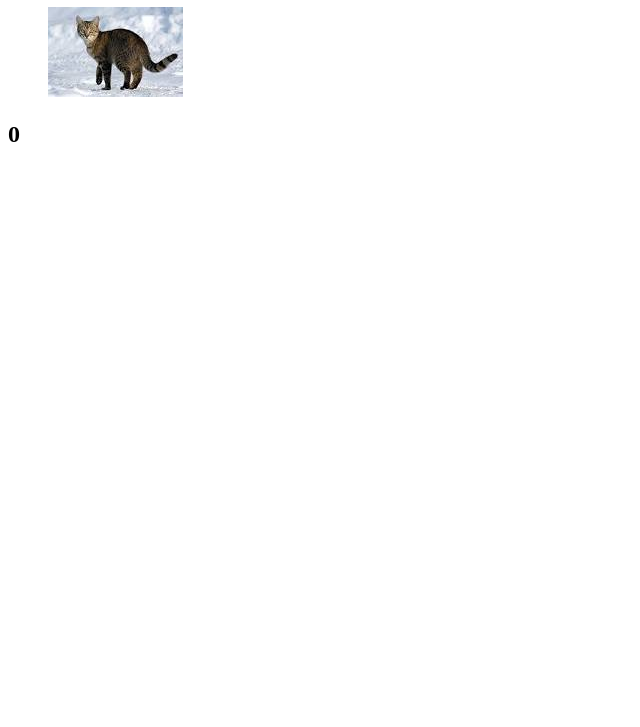
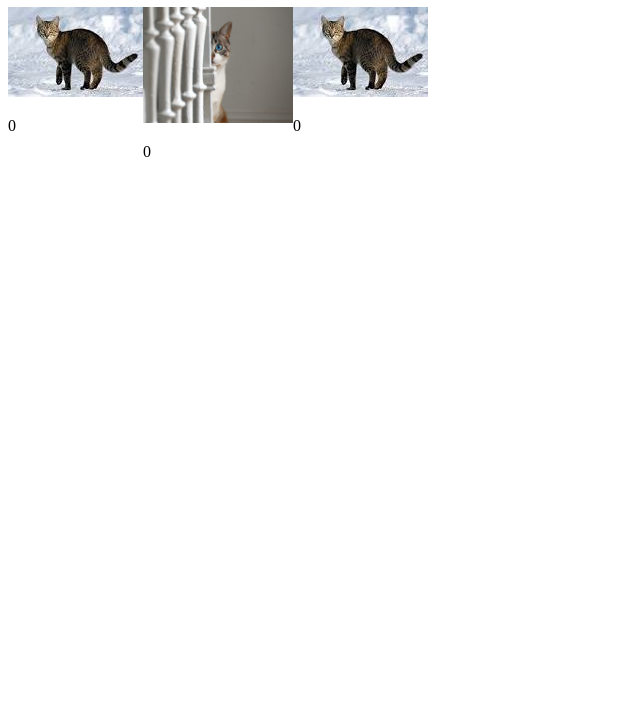
Before and after one commit to giannicuccu/clickCatApp, a website: page index.html in a window 1280 px wide. Shown: the part 73-800 px from the top of the page, without its empty margins (0-640 px from the left). Drawn offline with Linux system fonts and the light colour scheme.

Commit message:
multiple cats ok INNERHTML DESTROY EVENT LISTENERS

```diff
--- /dev/null
+++ b/css/style.css
@@ -0,0 +1,11 @@
+#main{
+    display: flex
+}
+
+.cat{
+
+}
+
+.cat img{
+    max-width: 150px;
+}
--- a/index.html
+++ b/index.html
@@ -4,18 +4,14 @@
     <meta charset="UTF-8">
     <meta name="viewport" content="width=device-width, initial-scale=1.0">
     <meta http-equiv="X-UA-Compatible" content="ie=edge">
+    <link rel="stylesheet" href="css/style.css">
     <title>Document</title>
 </head>
 <body>
     <header>
-        <h1>Cat app</h1>
+        <h1>CatClicker app</h1>
     </header>
-    <main>
-        <figure>
-            <img id="addClick"src="img/cat.jpg" alt="">
-        </figure>
-        <h2 id="clickCounter">0</h2>
-
+    <main id="main">
     </main>
     <script src="js/app.js"></script>
 </body>
--- a/js/app.js
+++ b/js/app.js
@@ -1,11 +1,101 @@
-(function CatApp() {
-    let counter = 0;
-    const btn = document.getElementById('addClick');
-    const total = document.getElementById('clickCounter');
-    btn.addEventListener('click',(ev)=>{
-        counter++
-        console.log('counter = '+counter);
-        total.innerText = counter;
-    },false);
+let appCats = ['micio','zoi','spike'];
+
+(function CatApp(){
+
+    const cats = [];
+
+    const Cat = function (name,i) {
+        this.id = i;
+        this.name = name;
+        this.pic = name;
+        this.clickTotal = 0;
+        this.addToDOM();
+
+
+        // let div = parentEl.appendChild('div');
+        // let img = div.appendChild('img');
+        // let counter = div.insertBefore('p',null)
+        // //this.template = `<div id="cat-${this.id}" class="cat"><img data-id='${this.id}' id="${this.name}-${this.id}" src="/img/${this.name}.jpg"><p>0</p></div>`;
+        // document.getElementById('main').innerHTML += (this.template);
+        //this.addListener();
+        // this.domElement = document.getElementById(`${this.name}-${this.id}`);
+        // console.dir(this.domElement);
+        // this.domElement.addEventListener('click',this.addListener.bind(this),false)
+        //  this.el =  document.getElementById(`${this.name}-${this.id}`);
+        // (function(el){
+        //     console.dir(el)
+        //     el.addEventListener('click',function(e){
+        //        console.log('adding listent');
+
+        //        cats[cats.length -1].updateClick();
+        //     },false)
+        // })(this.el)
+    }
+
+    Cat.prototype.addToDOM = function(){
+        let parentEl = document.getElementById('main');
+
+        let div = document.createElement("DIV");
+        div.setAttribute('ID','cat-'+this.id);
+        div.setAttribute('class','cat');
+            let img = document.createElement("IMG");
+            img.setAttribute("SRC",'/img/'+this.name+'.jpg');
+            img.setAttribute("data-id",this.id);
+            img.addEventListener('click',()=>{this.updateClick()})
+            div.appendChild(img);
+            let p = document.createElement('p');
+            p.textContent = '0';
+            div.appendChild(p);
+
+    parentEl.appendChild(div);
+    this.p = p;
+    }
+
+    // Cat.prototype.addListener = function(){
+    //     // document.getElementById(`${this.name}-${this.id}`).addEventListener('click',function(e){
+    //     //     console.log('adding listent');
+
+    //     //     //cats[cats.length -1].updateClick();
+    //     //  },false)
+
+    //      let el =  document.getElementById(`${this.name}-${this.id}`);
+    //      (function(){
+    //          el.addEventListener('click',function(e){
+    //             console.log('adding listent');
+
+    //             //cats[cats.length -1].updateClick();
+    //          },false)
+    //      })(el)
+    // }
+
+    Cat.prototype.updateClick = function(){
+        this.clickTotal++;
+        this.p.innerText = this.clickTotal;
+    }
+
+
+    let init = function(catNames){
+        catNames.forEach((catName,i) => {
+
+            cats[i] =  new Cat(catName,i);
+            //cats.push(mycat);
+            //console.log(this);
+
+            // document.getElementById(`${cats[i].name}-${cats[i].id}`).addEventListener('click',function(e){
+            //     console.log('adding listent');
+
+            //     //cats[cats.length -1].updateClick();
+            // },false)
+        });
+
+        // cats.forEach((cat) =>{
+        //     console.log(this)
+        //     document.getElementById(`${cat.name}-${cat.id}`).addEventListener('click',function(e){
+        //     cats[this.getAttribute('data-id')].updateClick();
+        //  },false)
+        // })
+    }
+
+    init(appCats);
 
 })();
```
Also changed, not shown: img/micio.jpg (renamed from img/cat.jpg), img/spike.jpg (added).
